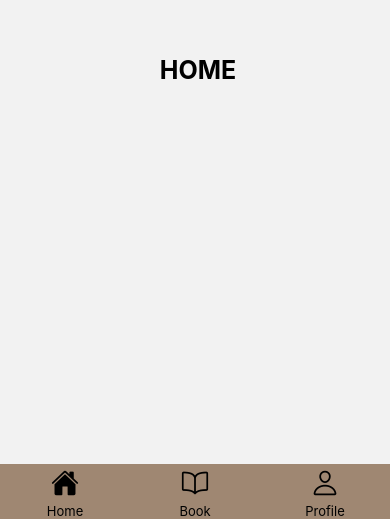
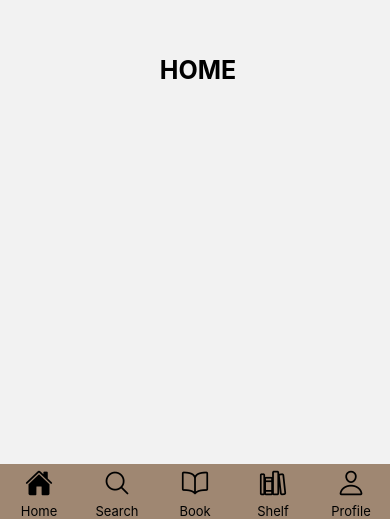
Before and after one commit to joaovarela14/SharedShelves, a React Native app: screen / in a window 390 px wide. Shown: the part 325-844 px from the top of the page. Built offline with nearby package versions, Linux system fonts and the light colour scheme.

Commit message:
navbar completa

```diff
--- a/navigation/MainContainer.js
+++ b/navigation/MainContainer.js
@@ -7,11 +7,15 @@ import Ionicons from 'react-native-vector-icons/Ionicons';
 import HomeScreen from './screens/HomeScreen';
 import BookScreen from './screens/BooksScreen';
 import ProfileScreen from './screens/ProfileScreen';
+import SearchScreen from './screens/SearchScreen'
+import ShelfScreen from './screens/ShelfScreen'
 
 // Screen names
 const HomeScreenName = 'Home';
 const BookScreenName = 'Book';
 const ProfileScreenName = 'Profile';
+const SearchScreenName= 'Search';
+const ShelfScreenName = 'Shelf';
 
 const Tab = createBottomTabNavigator();
 
@@ -26,12 +30,15 @@ export default function MainContainer() {
 
           if (route.name === HomeScreenName) {
             iconName = focused ? 'home' : 'home-outline';
+          } else if (route.name === SearchScreenName) {
+            iconName = focused ? 'search' : 'search-outline';
           } else if (route.name === BookScreenName) {
             iconName = focused ? 'book' : 'book-outline';
+          } else if (route.name === ShelfScreenName) {
+            iconName = focused ? 'library' : 'library-outline';
           } else if (route.name === ProfileScreenName) {
             iconName = focused ? 'person' : 'person-outline';
-          }
-
+          };
           // Return an Ionicons component with the correct icon name and styles
           return <Ionicons name={iconName} size={28} color={'black'} />;
         },
@@ -53,7 +60,9 @@ export default function MainContainer() {
     >
 
         <Tab.Screen name={HomeScreenName} component={HomeScreen} />
+        <Tab.Screen name={SearchScreenName} component={SearchScreen} />
         <Tab.Screen name={BookScreenName} component={BookScreen} />
+        <Tab.Screen name={ShelfScreenName} component={ShelfScreen} />
         <Tab.Screen name={ProfileScreenName} component={ProfileScreen} />
 
       </Tab.Navigator>
--- /dev/null
+++ b/navigation/screens/SearchScreen.js
@@ -0,0 +1,10 @@
+import * as React from 'react';
+import { View, Text, TouchableOpacity } from 'react-native';
+
+export default function HomeScreen({ navigation }) {
+  return (
+    <View style={{ flex: 1, alignItems: 'center', justifyContent: 'center' }}>
+    <Text style={{ fontSize: 25, fontWeight: 'bold' }}>SEARCH</Text>
+    </View>
+  );
+}
--- /dev/null
+++ b/navigation/screens/ShelfScreen.js
@@ -0,0 +1,10 @@
+import * as React from 'react';
+import { View, Text, TouchableOpacity } from 'react-native';
+
+export default function HomeScreen({ navigation }) {
+  return (
+    <View style={{ flex: 1, alignItems: 'center', justifyContent: 'center' }}>
+    <Text style={{ fontSize: 25, fontWeight: 'bold' }}>SHELF</Text>
+    </View>
+  );
+}
```
